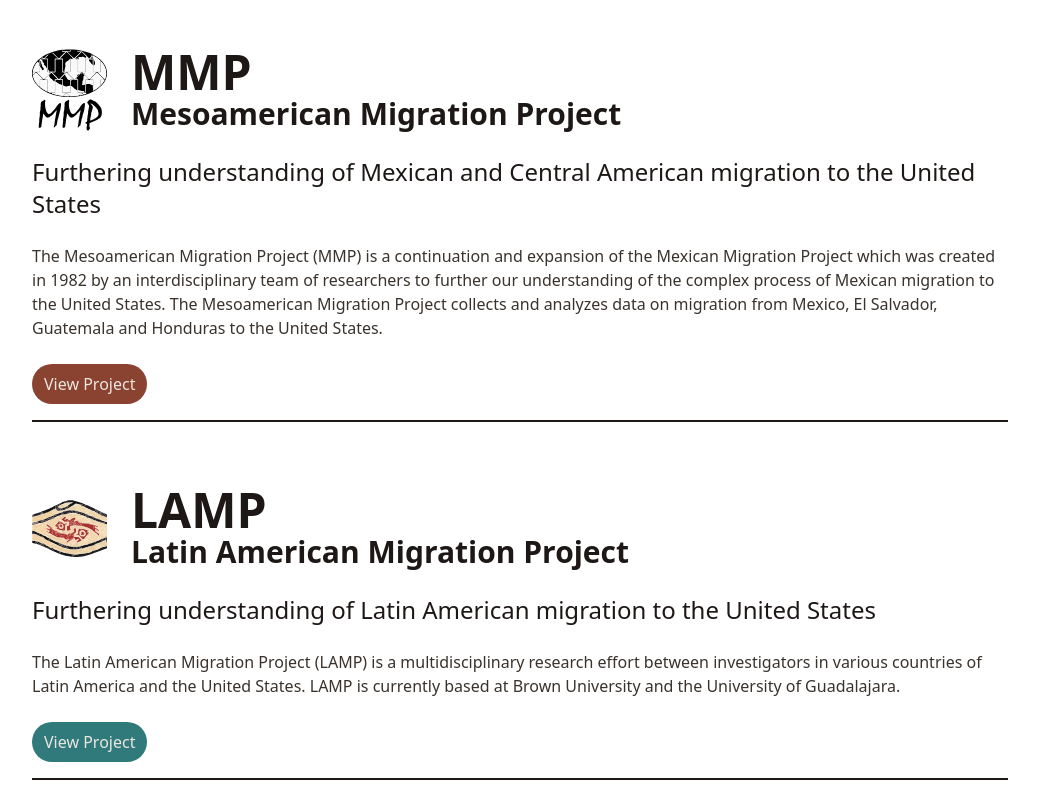
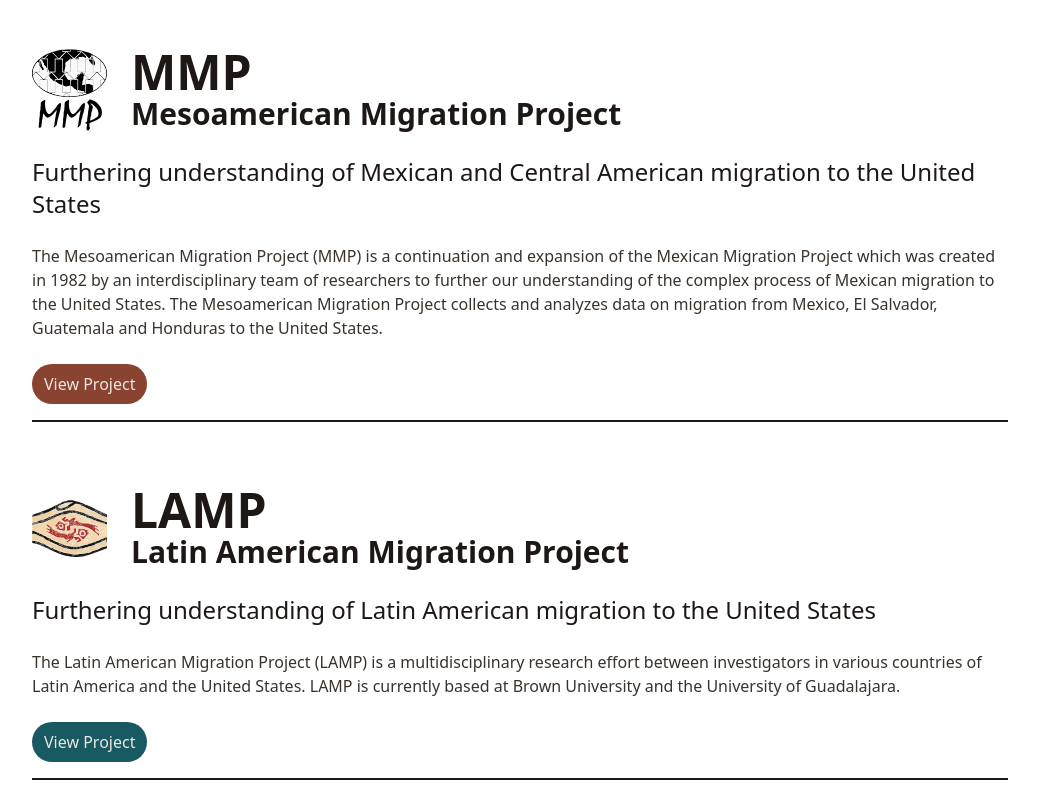
Before and after one commit to brown-ccv/mmp-next, a Next.js app: page / in a window 1280 px wide. Shown: the top 800 px of the page, without its empty margins (120-1159 px from the left). Built offline with nearby package versions, Linux system fonts and the light colour scheme; a web font is replaced by a local one.

Commit message:
fix(accessibility)

```diff
--- a/src/layouts/Home.tsx
+++ b/src/layouts/Home.tsx
@@ -21,6 +21,7 @@
   return (
     <div className="body">
       <main>
+        <title>Mesoamerican Migration Project (MMP)</title>
         {config.map((i) => {
           const { title, buttonColor, Logo, href, description, lede, body } = i;
           return (
--- a/src/pages/index.js
+++ b/src/pages/index.js
@@ -17,7 +17,7 @@
   {
     title: "LAMP",
     href: "/lamp",
-    buttonColor: "bg-secondary-blue-500",
+    buttonColor: "bg-secondary-blue-700",
     Logo: LampLogo,
     description: "Latin American Migration Project",
     lede: "Furthering understanding of Latin American migration to the United States",
```
